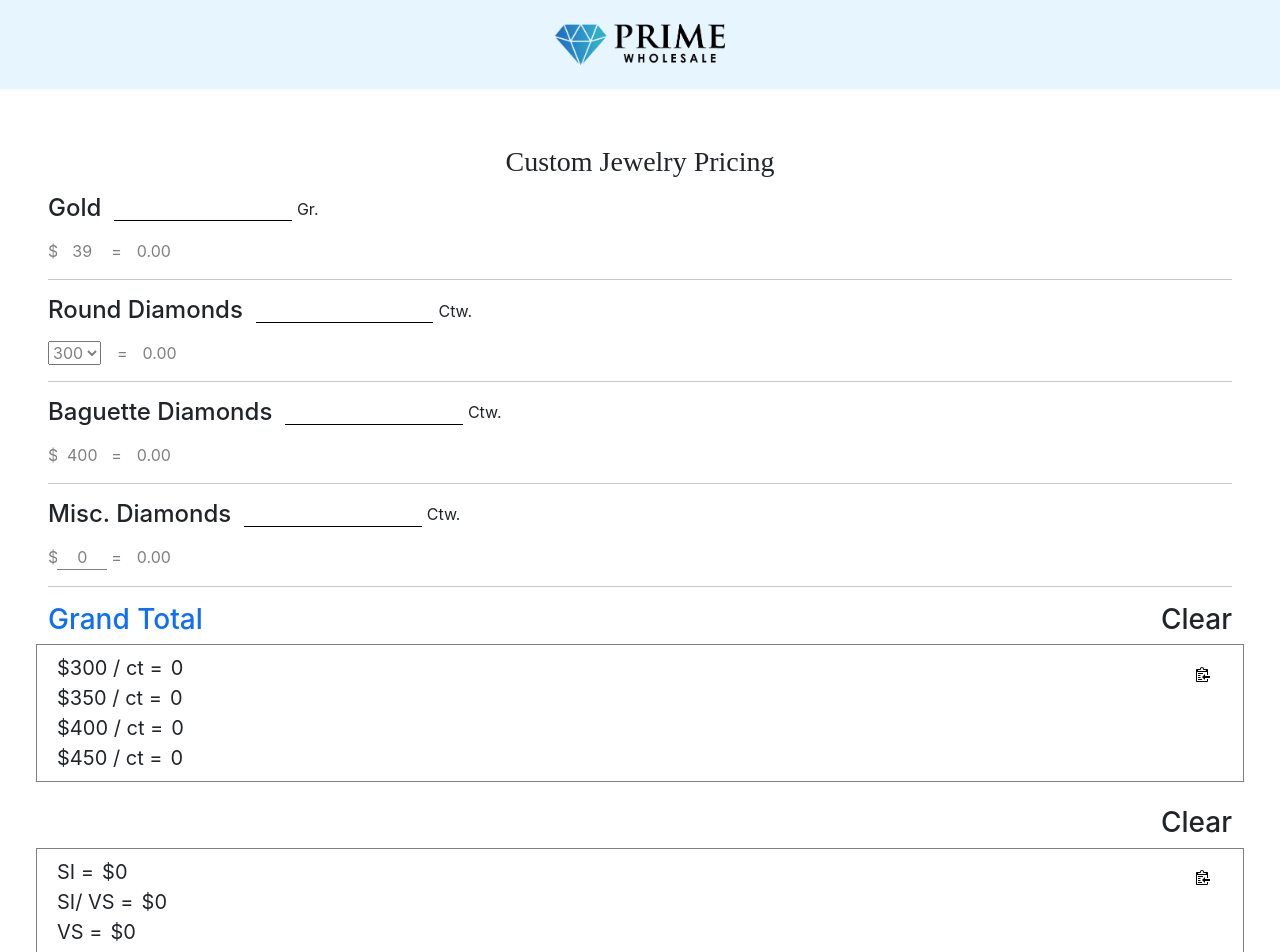
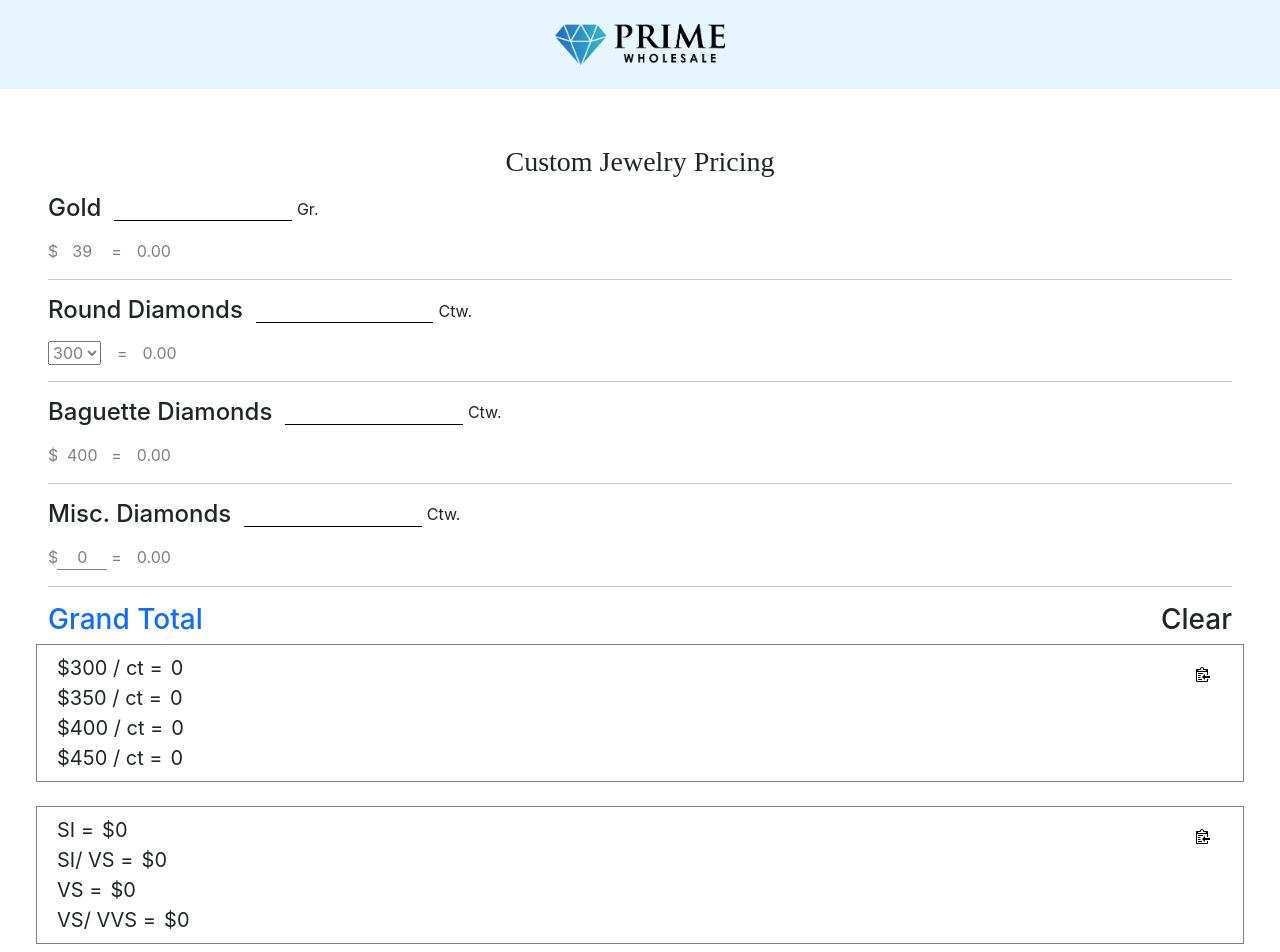
Before and after one commit to AasthaSavaliya/PW-Custom-Without-Tariff, a React (Create React App) app: page / in a window 1280 px wide. Shown: the top 952 px of the page. Built offline with nearby package versions, Linux system fonts and the light colour scheme.

Commit message:
- clear @second container

```diff
--- a/src/App.js
+++ b/src/App.js
@@ -126,7 +126,7 @@ function App() {
 }, []);
 
   return (
-    <div>
+    <>
       <div className="py-4 branding">
         <img
           src={logo}
@@ -331,13 +331,7 @@ function App() {
           <div className="total-container mt-4">
             <form className="row">
               <div className="col-12">
-                <div className="d-flex justify-content-end">
-                  {/*<h3 className="text-primary">Grand Total</h3>*/}
-                  {/*<button onClick={clipBoadHandler} className="btn copy">*/}
-                  {/*<img src={copy} alt="Copy to clipboard"/>*/}
-                  <h3 onClick={resetForm}>Clear</h3>
-                  {/*</button>*/}
-                </div>
+
                 <div className="p-2 row" style={{ border: "1px solid grey" }}>
                   <div className="col">
                     {[{name:'SI',value:300}, {name:'SI/ VS', value:350}, {name:'VS',value:400}, {name:'VS/ VVS', value:450}].map((value) => {
@@ -379,7 +373,7 @@ function App() {
 
         </form>
       </section>
-    </div>
+    </>
   );
 }
 
```
